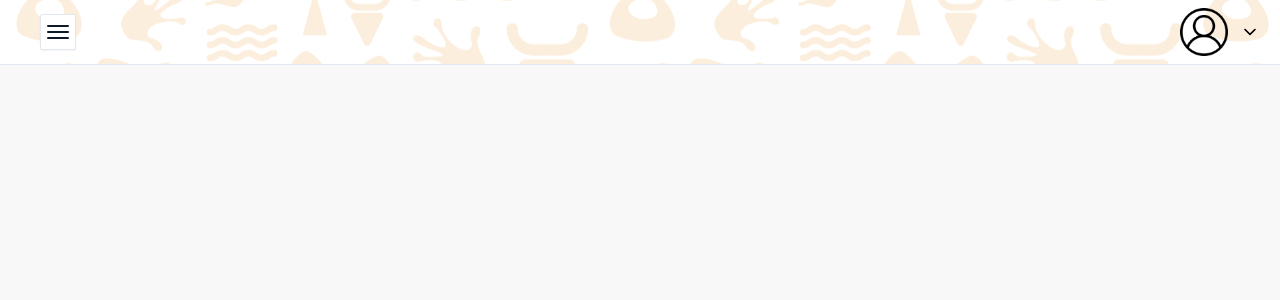
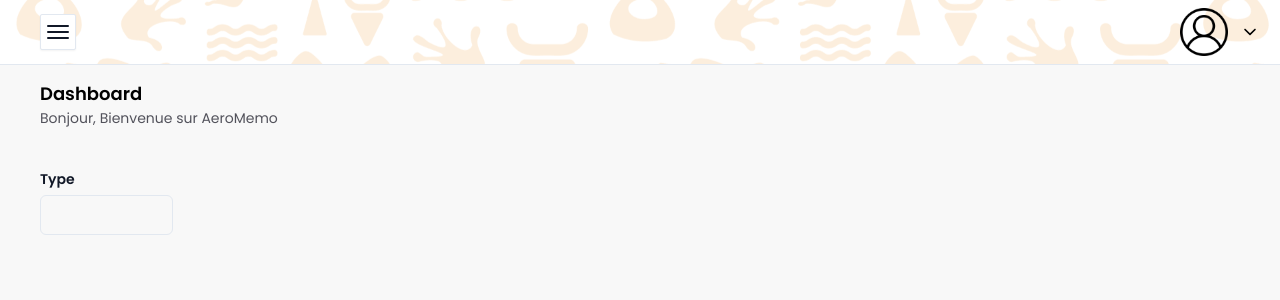
Before and after one commit to KantoRandria144/aeromemo-front, a React (Vite) app: page /aeromemo/home in a window 1280 px wide. Shown: the top 300 px of the page. Built offline with nearby package versions, Linux system fonts and the light colour scheme; no server answers.

Commit message:
suite affichage

```diff
--- a/src/Pages/Home/Accueil.tsx
+++ b/src/Pages/Home/Accueil.tsx
@@ -1,13 +1,37 @@
 import DefaultLayout from "../../components/layout/DefaultLayout";
+import CustomInput from "../../components/UIElements/CustomInput";
 
 const Accueil = () => {
     return (
-        <>
-            <div>
-                <DefaultLayout></DefaultLayout>
+       <DefaultLayout>
+            <div className="mx-2 py-4 md:mx-10 space-y-10">
+                {/* =========== TITLE START ============ */}
+                <div className="mb-2">
+                    <h1 className="font-semibold text-lg">Dashboard</h1>
+                    <p className="text-sm text-zinc-600">Bonjour, Bienvenue sur AeroMemo</p>
+                </div>
+                {/* =========== TITLE END ============ */}
+                {/* ============ FILTER START =========== */}
+                <div className="filter-section">
+                    <div className="grid grid-cols-1 md:grid-cols-6 lg:grid-cols-8 gap-5">
+                        <div>
+                            <CustomInput
+                                type="text"
+                                value={""}
+                                label="Type"
+                                rounded="medium"
+                            />
+
+
+                        </div>
+
+                    </div>
+                </div>
+                {/* ============ FILTER END ============= */}
             </div>
-        </>
-    )
-}
+       </DefaultLayout>
+
+    );
+};
 
 export default Accueil;
--- a/src/components/Sidebar/NavigateBar.tsx
+++ b/src/components/Sidebar/NavigateBar.tsx
@@ -118,31 +118,18 @@ const NavigationBar = ({
                                                     : setSidebarExpanded(true);
                                                 }}
                                             >
-                                                <svg
-                                                    className="fill-current"
-                                                    width="18"
-                                                    height="18"
-                                                    viewBox="0 0 18 18"
-                                                    fill="none"
-                                                    xmlns="http://www.w3.org/2000/svg"
-                                                    >
-                                                    <path
-                                                        d="M6.10322 0.956299H2.53135C1.5751 0.956299 0.787598 1.7438 0.787598 2.70005V6.27192C0.787598 7.22817 1.5751 8.01567 2.53135 8.01567H6.10322C7.05947 8.01567 7.84697 7.22817 7.84697 6.27192V2.72817C7.8751 1.7438 7.0876 0.956299 6.10322 0.956299ZM6.60947 6.30005C6.60947 6.5813 6.38447 6.8063 6.10322 6.8063H2.53135C2.2501 6.8063 2.0251 6.5813 2.0251 6.30005V2.72817C2.0251 2.44692 2.2501 2.22192 2.53135 2.22192H6.10322C6.38447 2.22192 6.60947 2.44692 6.60947 2.72817V6.30005Z"
-                                                        fill=""
-                                                    />
-                                                    <path
-                                                        d="M15.4689 0.956299H11.8971C10.9408 0.956299 10.1533 1.7438 10.1533 2.70005V6.27192C10.1533 7.22817 10.9408 8.01567 11.8971 8.01567H15.4689C16.4252 8.01567 17.2127 7.22817 17.2127 6.27192V2.72817C17.2127 1.7438 16.4252 0.956299 15.4689 0.956299ZM15.9752 6.30005C15.9752 6.5813 15.7502 6.8063 15.4689 6.8063H11.8971C11.6158 6.8063 11.3908 6.5813 11.3908 6.30005V2.72817C11.3908 2.44692 11.6158 2.22192 11.8971 2.22192H15.4689C15.7502 2.22192 15.9752 2.44692 15.9752 2.72817V6.30005Z"
-                                                        fill=""
-                                                    />
-                                                    <path
-                                                        d="M6.10322 9.92822H2.53135C1.5751 9.92822 0.787598 10.7157 0.787598 11.672V15.2438C0.787598 16.2001 1.5751 16.9876 2.53135 16.9876H6.10322C7.05947 16.9876 7.84697 16.2001 7.84697 15.2438V11.7001C7.8751 10.7157 7.0876 9.92822 6.10322 9.92822ZM6.60947 15.272C6.60947 15.5532 6.38447 15.7782 6.10322 15.7782H2.53135C2.2501 15.7782 2.0251 15.5532 2.0251 15.272V11.7001C2.0251 11.4188 2.2501 11.1938 2.53135 11.1938H6.10322C6.38447 11.1938 6.60947 11.4188 6.60947 11.7001V15.272Z"
-                                                        fill=""
-                                                    />
-                                                    <path
-                                                        d="M15.4689 9.92822H11.8971C10.9408 9.92822 10.1533 10.7157 10.1533 11.672V15.2438C10.1533 16.2001 10.9408 16.9876 11.8971 16.9876H15.4689C16.4252 16.9876 17.2127 16.2001 17.2127 15.2438V11.7001C17.2127 10.7157 16.4252 9.92822 15.4689 9.92822ZM15.9752 15.272C15.9752 15.5532 15.7502 15.7782 15.4689 15.7782H11.8971C11.6158 15.7782 11.3908 15.5532 11.3908 15.272V11.7001C11.3908 11.4188 11.6158 11.1938 11.8971 11.1938H15.4689C15.7502 11.1938 15.9752 11.4188 15.9752 11.7001V15.272Z"
-                                                        fill=""
-                                                    />
-                                                </svg>
+                                            <svg
+                                            xmlns="http://www.w3.org/2000/svg"
+                                            id="Layer_1" data-name="Layer 1"
+                                            viewBox="0 0 24 24"
+                                            className="fill-current"
+                                            width="18"
+                                            height="18">
+                                            <path d="M16.043,14H7.957A4.963,4.963,0,0,0,3,18.957V24H21V18.957A4.963,4.963,0,0,0,16.043,14Z"/>
+                                            <circle cx="12" cy="6" r="6"/>
+                                            </svg>
+
+
                                                 Admin
                                                 <svg
                                                     className={`absolute right-4 top-1/2 -translate-y-1/2 fill-current transform transition-transform duration-300 ${
--- /dev/null
+++ b/src/components/UIElements/CustomInput.tsx
@@ -0,0 +1,82 @@
+import { useEffect, useRef } from "react";
+import { InputProps } from "../../types/input";
+const round = {
+  full: "rounded-full",
+  medium: "rounded-md",
+  large: "rounded-lg",
+  none: "",
+};
+
+const CustomInput = ({
+   type,
+  label,
+  placeholder,
+  className,
+  rounded = "none",
+  cols,
+  rows,
+  value,
+  error,
+  help,
+  required = false,
+  onChange,
+  ...rest
+
+}: InputProps) => {
+    const inputRef = useRef<HTMLInputElement>(null);
+
+  useEffect(() => {
+    if (error && inputRef.current) {
+      inputRef.current.focus();
+      inputRef.current.scrollIntoView({ behavior: "smooth" });
+    }
+  }, [error]);
+    return (
+        <>
+        <div className={`${className} text-sm`}>
+      <label className="mb-1 font-poppins font-semibold leading-relaxed block text-sm text-black dark:text-white ">
+        <span className={`${help ? "cursor-help relative group" : ""} `}>
+          {label}
+          {required && <span className="text-red-500 ml-1">*</span>}
+          <span className="absolute text-xs  font-thin hidden group-hover:flex max-w-54 min-w-52 bg-white text-black p-2 border border-whiten shadow-5 rounded-md z-999999 top-[-35px] left-1 transform -translate-x-1">
+            {help}
+          </span>
+        </span>
+      </label>
+      {type === "textarea" ? (
+        <textarea
+          rows={rows}
+          cols={cols}
+          className={`w-full border  border-stroke bg-transparent py-3 px-3 text-black dark:text-gray outline-none focus:border-primaryGreen focus-visible:shadow-none dark:border-formStrokedark dark:focus:border-primaryGreen  ${round[rounded]}`}
+          placeholder={placeholder}
+          autoFocus={!!error}
+          onChange={onChange}
+          value={value}
+          required={required}
+        ></textarea>
+      ) : (
+        <input
+          onChange={onChange}
+          ref={inputRef}
+          type={type}
+          className={` w-full border md:h-10 bg-transparent py-3 px-3 text-black dark:text-gray  outline-none focus:border-primaryGreen focus-visible:shadow-none dark:border dark:border-formStrokedark dark:focus:border-primaryGreen  ${
+            round[rounded]
+          }  ${
+            error
+              ? "border-red-500 focus:border-red-500 focus:shadow-switcher focus:shadow-red-500 dark:border-red-500 dark:focus:border-red-500 dark:focus:shadow-switcher dark:focus:shadow-red-500"
+              : "border-stroke dark:border-formStrokedark"
+          }`}
+          placeholder={placeholder}
+          autoFocus={!!error}
+          value={value}
+          required={required}
+          {...rest}
+        />
+      )}
+      {error && <p className="flex text-xs mt-1 text-red-600">{error}</p>}
+    </div>
+        </>
+    );
+};
+
+export default CustomInput;
--- a/src/components/layout/DefaultLayout.tsx
+++ b/src/components/layout/DefaultLayout.tsx
@@ -1,9 +1,9 @@
-import { useEffect, useState } from "react";
+import React, { ReactNode, useEffect, useState } from "react";
 import NavigateBar from "../Sidebar/NavigateBar";
 import Header from "../Header";
 import { AuthService } from "../../services/User/AuthServices";
 
-const DefaultLayout = () => {
+const DefaultLayout: React.FC<{children: ReactNode }> = ({children}) => {
     const [sidebarOpen, setSidebarOpen] = useState(false);
     const [userConnected, setUserConnected] = useState({
         name: "",
@@ -43,6 +43,9 @@ const DefaultLayout = () => {
                         userConnected={userConnected}
                         setSidebarOpen={setSidebarOpen}
                     />
+                    <main>
+                      <div className="w-full">{children}</div>
+                    </main>
                 </div>
             </div>
         </div>
--- /dev/null
+++ b/src/types/input.ts
@@ -0,0 +1,72 @@
+import { InputHTMLAttributes, SelectHTMLAttributes } from "react";
+
+export interface InputProps extends InputHTMLAttributes<HTMLInputElement> {
+  type: string;
+  placeholder?: string;
+  className?: string;
+  rounded?: "full" | "medium" | "large" | "none";
+  error?: string | null;
+  rows?: number;
+  cols?: number;
+  label: string;
+  help?: string;
+  value?: string | number | undefined;
+  onChange?: React.ChangeEventHandler<HTMLInputElement | HTMLTextAreaElement>;
+}
+
+export interface InputUserSearchInterface {
+  placeholder?: string;
+  className?: string;
+  rounded?: "full" | "medium" | "large" | "none";
+  label?: string;
+  userSelected: {
+    id: string | undefined;
+    name: string;
+    email: string;
+  }[];
+  setUserSelected: Function;
+  role?: string;
+}
+
+export interface OptionMultiSelect {
+  value: string;
+  text: string;
+  selected: boolean;
+  element?: HTMLElement;
+}
+
+export interface MultiSelectProps {
+  label?: string;
+  value?: string[];
+  options?: string[] | OptionMultiSelect[]; // Ajoutez cette ligne
+  setValueMulti: (value: string[]) => void;
+  rounded?: "full" | "medium" | "large" | "none";
+  id: string;
+  initialValue?: string;
+  placeholder?: string;
+  className?: string;
+  required?: boolean;
+}
+
+export interface InputSelectprops
+  extends SelectHTMLAttributes<HTMLSelectElement> {
+  label?: string;
+  placeholder?: string;
+  data: Array<string | undefined>;
+  value?: string;
+  onValueChange: (selectedValue: string) => void;
+  required?: boolean;
+  disabled?: boolean;
+  className?: string;
+}
+
+export type CheckBoxProp = {
+  label: string;
+  type?: "checkbox" | "radio";
+  name?: string;
+  htmlFor?: string;
+  checked?: boolean;
+  onStateCheckChange?: (checked: boolean) => void;
+  active?: boolean | number;
+  className?: string;
+};
```
